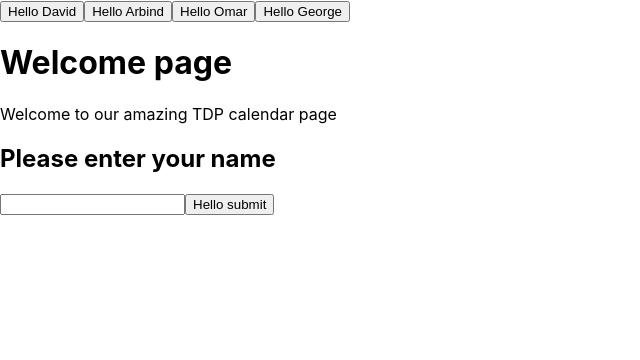
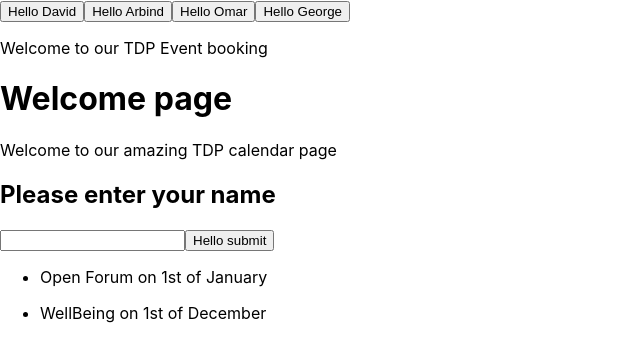
Before and after one commit to paramount197/TestDeploy, a React (Create React App) app: page / in a window 1280 px wide. Shown: the top 360 px of the page, without its empty margins (0-640 px from the left). Built offline with nearby package versions, Linux system fonts and the light colour scheme.

Commit message:
Intro & Event List compotents

```diff
--- /dev/null
+++ b/src/block/Intro.js
@@ -0,0 +1,7 @@
+import React from "react";
+
+function Intro() {
+  return <p>Welcome to our TDP Event booking </p>;
+}
+
+export default Intro;
--- /dev/null
+++ b/src/block/List.js
@@ -0,0 +1,16 @@
+import React from "react";
+
+function EventList(props) {
+  return (
+    <>
+      <div>
+        <ul>
+          <li>
+            {props.eventName} on {props.eventDate}
+          </li>
+        </ul>
+      </div>
+    </>
+  );
+}
+export default EventList;
--- a/src/pages/Welcome.js
+++ b/src/pages/Welcome.js
@@ -1,14 +1,19 @@
 import React from "react";
 import Button from "../block/Button";
+import Intro from "../block/Intro";
+import EventList from "../block/List";
 
 function Welcome() {
   return (
     <>
+      <Intro />
       <h1>Welcome page</h1>
       <p>Welcome to our amazing TDP calendar page</p>
       <h2>Please enter your name</h2>
       <input></input>
       <Button name="submit" />
+      <EventList eventName="Open Forum" eventDate="1st of January" />
+      <EventList eventName="WellBeing" eventDate="1st of December" />
     </>
   );
 }
```
